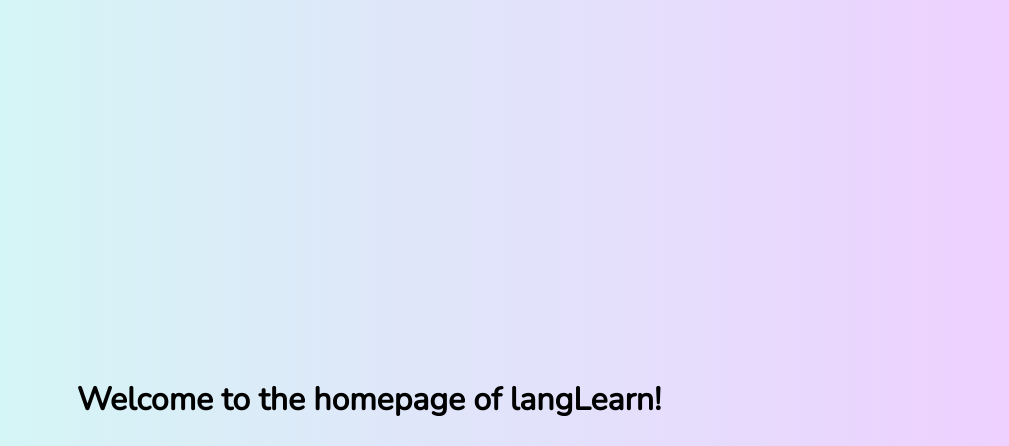
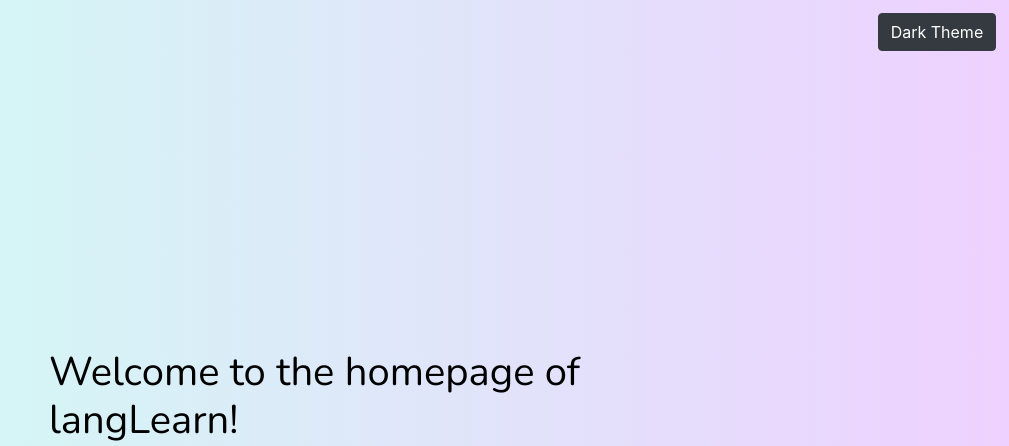
Before and after one commit to StrahinjaLukic03/lingfinity, a PHP site: page /index.html in a window 1280 px wide. Shown: the top 446 px of the page, without its empty margins (271-1280 px from the left). Run offline with PHP 8.4, Linux system fonts and the light colour scheme.

Commit message:
toggle implemented

```diff
--- a/index.html
+++ b/index.html
@@ -6,10 +6,32 @@
     <title>langLearn - Homepage</title>
     <link rel="stylesheet" href="style.css">
     <link href="https://fonts.googleapis.com/css2?family=Nunito&display=swap" rel="stylesheet">
+    <link rel="stylesheet" href="https://stackpath.bootstrapcdn.com/bootstrap/4.5.0/css/bootstrap.min.css" integrity="sha384-9aIt2nRpC12Uk9gS9baDl411NQApFmC26EwAOH8WgZl5MYYxFfc+NcPb1dKGj7Sk" crossorigin="anonymous">
 </head>
+
 <body>
+    <div id="darkTheme">
+        <button type="button" class="btn btn-dark" id="dTbutton" onclick="Choice(this)">Dark Theme</button>
+        <script>
+            function Choice(elem){
+                if(elem.id == "dTbutton"){
+                    var element = document.body;
+                    element.classList.toggle("dark-mode");
+                    elem.firstChild.data = "Light Theme";
+                };
+            };
+
+        </script>
+    </div>
+
     <div class="center">
     <h1>Welcome to the homepage of langLearn!</h1>
     </div>
+
+
+
+<script src="https://code.jquery.com/jquery-3.5.1.slim.min.js" integrity="sha384-DfXdz2htPH0lsSSs5nCTpuj/zy4C+OGpamoFVy38MVBnE+IbbVYUew+OrCXaRkfj" crossorigin="anonymous"></script>
+<script src="https://cdn.jsdelivr.net/npm/popper.js@1.16.0/dist/umd/popper.min.js" integrity="sha384-Q6E9RHvbIyZFJoft+2mJbHaEWldlvI9IOYy5n3zV9zzTtmI3UksdQRVvoxMfooAo" crossorigin="anonymous"></script>
+<script src="https://stackpath.bootstrapcdn.com/bootstrap/4.5.0/js/bootstrap.min.js" integrity="sha384-OgVRvuATP1z7JjHLkuOU7Xw704+h835Lr+6QL9UvYjZE3Ipu6Tp75j7Bh/kR0JKI" crossorigin="anonymous"></script>
 </body>
 </html>
--- a/style.css
+++ b/style.css
@@ -15,3 +15,15 @@ h1 {
     color: black;
     font-family: Nunito;
 }
+
+#darkTheme{
+    text-align: right;
+    padding-right: 1%;
+    margin-top: 1%;
+
+}
+
+.dark-mode{
+    background-image: url("https://external-content.duckduckgo.com/iu/?u=https%3A%2F%2Ffree4kwallpapers.com%2Fuploads%2Foriginals%2F2015%2F07%2F26%2Fpoly-lakeside.jpg&f=1&nofb=1");
+    color: white;
+}
```
